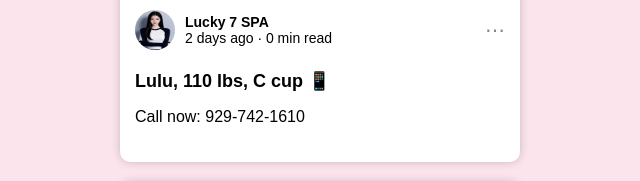
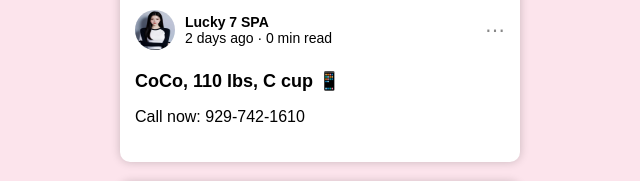
Before and after one commit to liuy-111/luck, a plain HTML site: page page_1.html in a window 1280 px wide. Shown: the part 771-952 px from the top of the page, 320-960 px from the left. Drawn offline with Linux system fonts and the light colour scheme.

Commit message:
Update page_1.html

```diff
--- a/page_1.html
+++ b/page_1.html
@@ -173,7 +173,7 @@
             <div class="dots">⋯</div>
         </div>
         <div class="info">
-            <h2>Lulu, 110 lbs, C cup 📱</h2>
+            <h2>CoCo, 110 lbs, C cup 📱</h2>
             <p>Call now: 929-742-1610</p>
         </div>
 
```
